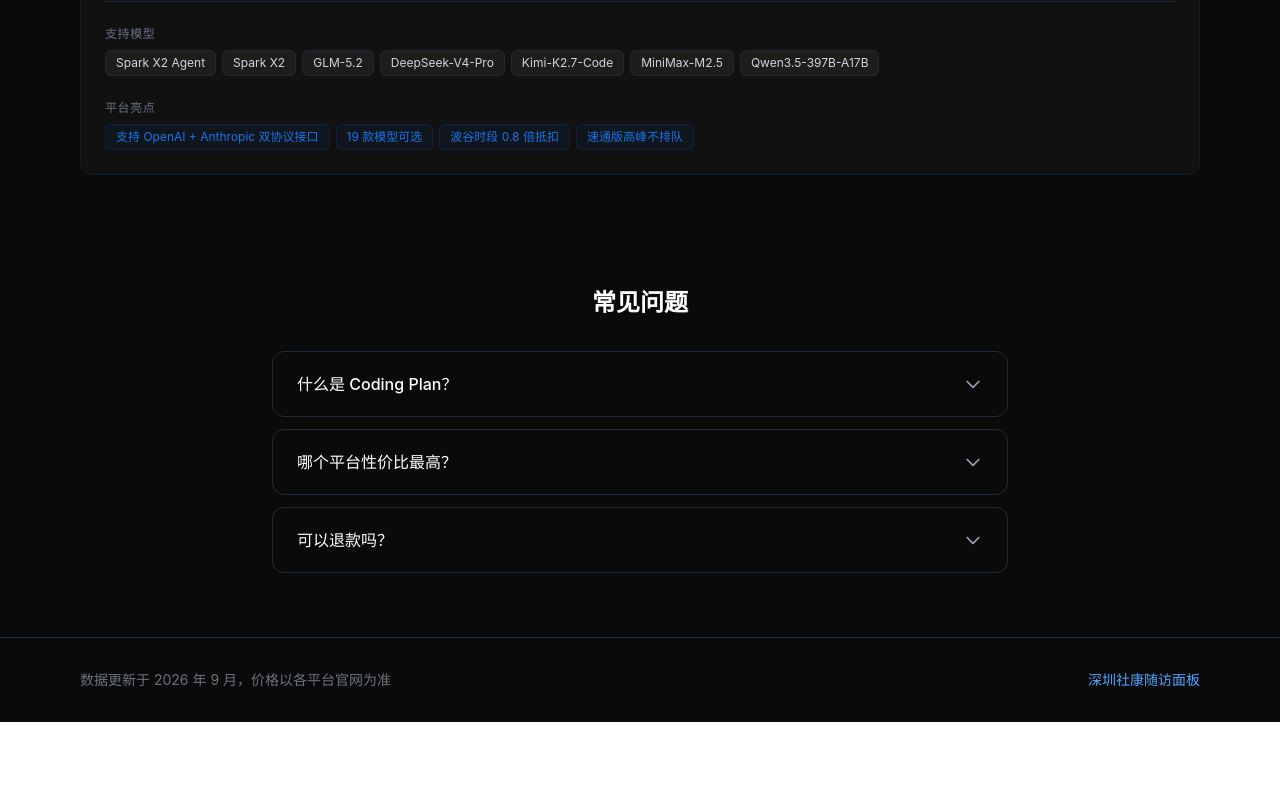
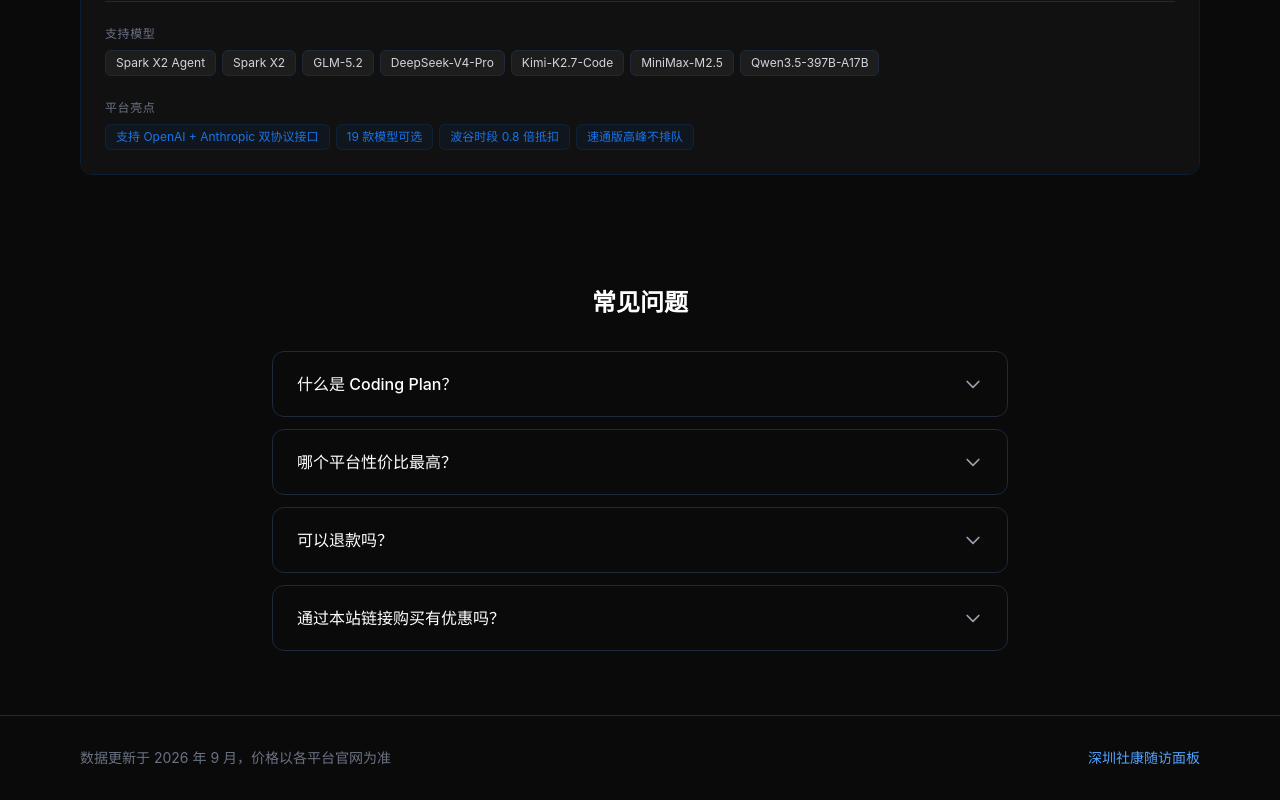
Before and after one commit to SwannTes/coding-plan-compare, a Next.js app: page / in a window 1280 px wide. Shown: the part 5534-6334 px from the top of the page. Before the commit the page ends 6256 px from the top, so only its background shows below. Built offline with nearby package versions, Linux system fonts and the light colour scheme.

Commit message:
feat: add FAQ entry highlighting referral discounts via site links

```diff
--- a/src/app/page.tsx
+++ b/src/app/page.tsx
@@ -18,6 +18,10 @@
     {
       q: "可以退款吗？",
       a: "各平台政策不同。大部分平台不支持订阅后退款，建议先从低档套餐开始体验。",
+    },
+    {
+      q: "通过本站链接购买有优惠吗？",
+      a: "有。本站的官网跳转链接含推广合作：小米 MiMo 通过本站链接注册，双方各得 ¥10 体验金且首单 9 折（体验金 40 天有效）；火山引擎方舟首单 9.5 折；阿里云百炼 Pro 首月 ¥39.9。价格与你直接访问官网一致或更低，推荐经本站链接下单。",
     },
   ];
 
```
